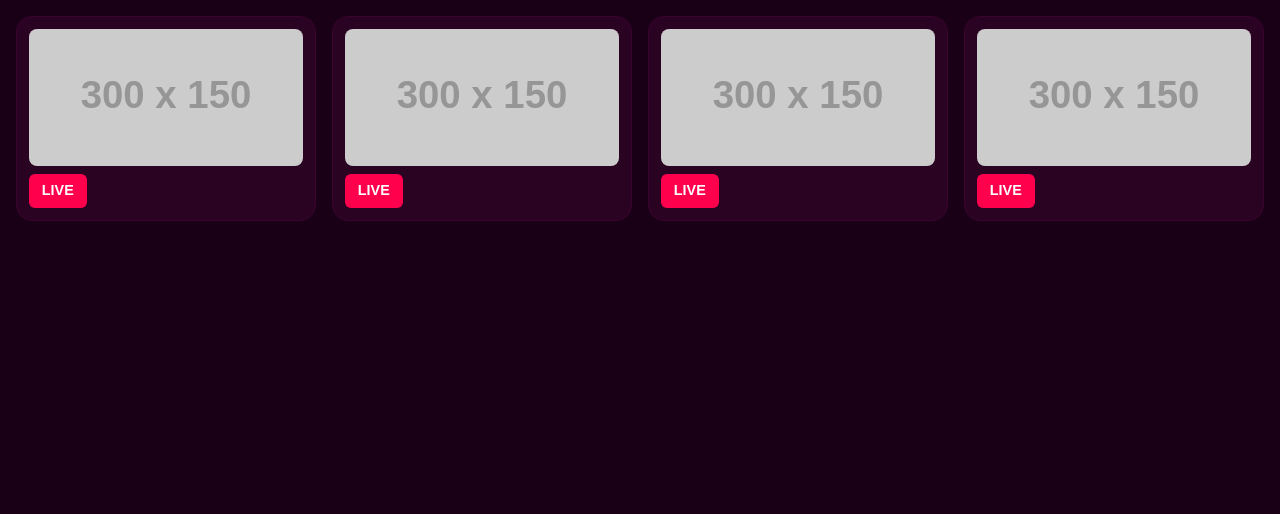
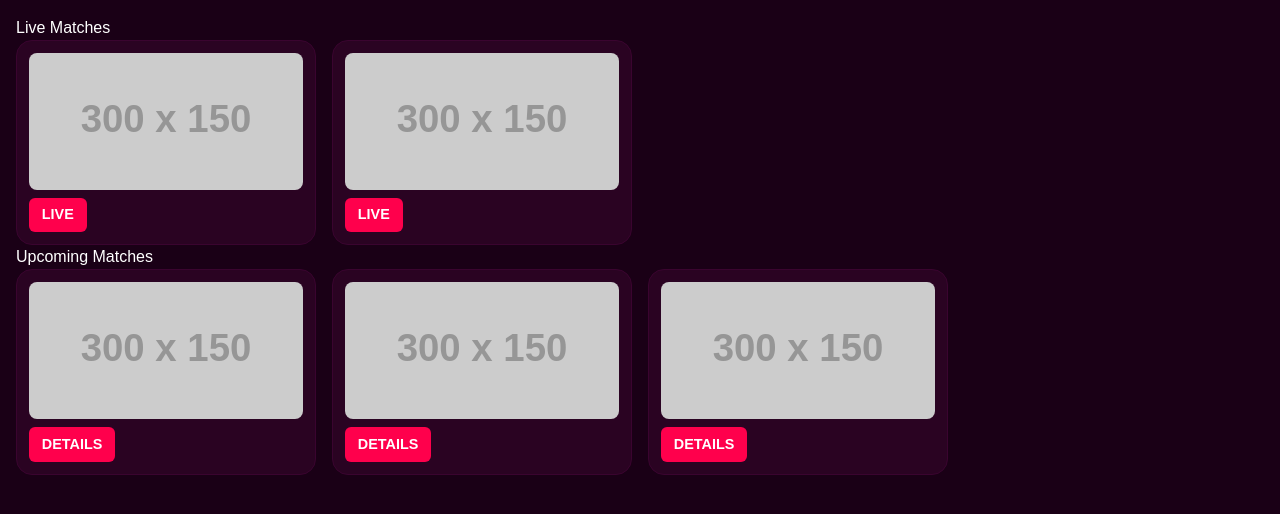
Before and after one commit to PrabashSapkota/Fancode, a plain HTML site: page index.html in a window 1280 px wide. Drawn offline with nearby package versions, Linux system fonts and the light colour scheme; placeholder pictures from the web are drawn by us.

Commit message:
Update index.html

```diff
--- a/index.html
+++ b/index.html
@@ -11,6 +11,13 @@
             font-family: sans-serif;
             margin: 0;
             padding: 1rem;
+            overflow-x: hidden; /* Prevent horizontal scroll */
+        }
+
+        h2 {
+            color: white;
+            font-size: 1.5rem;
+            margin-bottom: 0.5rem;
         }
 
         .matches-container {
@@ -19,6 +26,7 @@
             width: 100%;
             max-width: 1400px;
             margin: auto;
+            box-sizing: border-box;
         }
 
         /* Mobile: 2 cards */
@@ -44,7 +52,7 @@
             flex-direction: column;
             gap: 0.5rem;
             border: 1px solid #3a042f;
-            height: auto; /* No clipping */
+            height: auto;
             box-sizing: border-box;
         }
 
@@ -86,6 +94,7 @@
 </head>
 <body>
 
+    <h2>Live Matches</h2>
     <div class="matches-container">
         <div class="animated-card">
             <img src="https://via.placeholder.com/300x150" alt="Match">
@@ -93,21 +102,6 @@
                 <a href="#">LIVE</a>
             </div>
         </div>
-
-        <div class="animated-card">
-            <img src="https://via.placeholder.com/300x150" alt="Match">
-            <div class="animated-button-container">
-                <a href="#">LIVE</a>
-            </div>
-        </div>
-
-        <div class="animated-card">
-            <img src="https://via.placeholder.com/300x150" alt="Match">
-            <div class="animated-button-container">
-                <a href="#">LIVE</a>
-            </div>
-        </div>
-
         <div class="animated-card">
             <img src="https://via.placeholder.com/300x150" alt="Match">
             <div class="animated-button-container">
@@ -116,5 +110,27 @@
         </div>
     </div>
 
+    <h2>Upcoming Matches</h2>
+    <div class="matches-container">
+        <div class="animated-card">
+            <img src="https://via.placeholder.com/300x150" alt="Match">
+            <div class="animated-button-container">
+                <a href="#">DETAILS</a>
+            </div>
+        </div>
+        <div class="animated-card">
+            <img src="https://via.placeholder.com/300x150" alt="Match">
+            <div class="animated-button-container">
+                <a href="#">DETAILS</a>
+            </div>
+        </div>
+        <div class="animated-card">
+            <img src="https://via.placeholder.com/300x150" alt="Match">
+            <div class="animated-button-container">
+                <a href="#">DETAILS</a>
+            </div>
+        </div>
+    </div>
+
 </body>
 </html>
```
